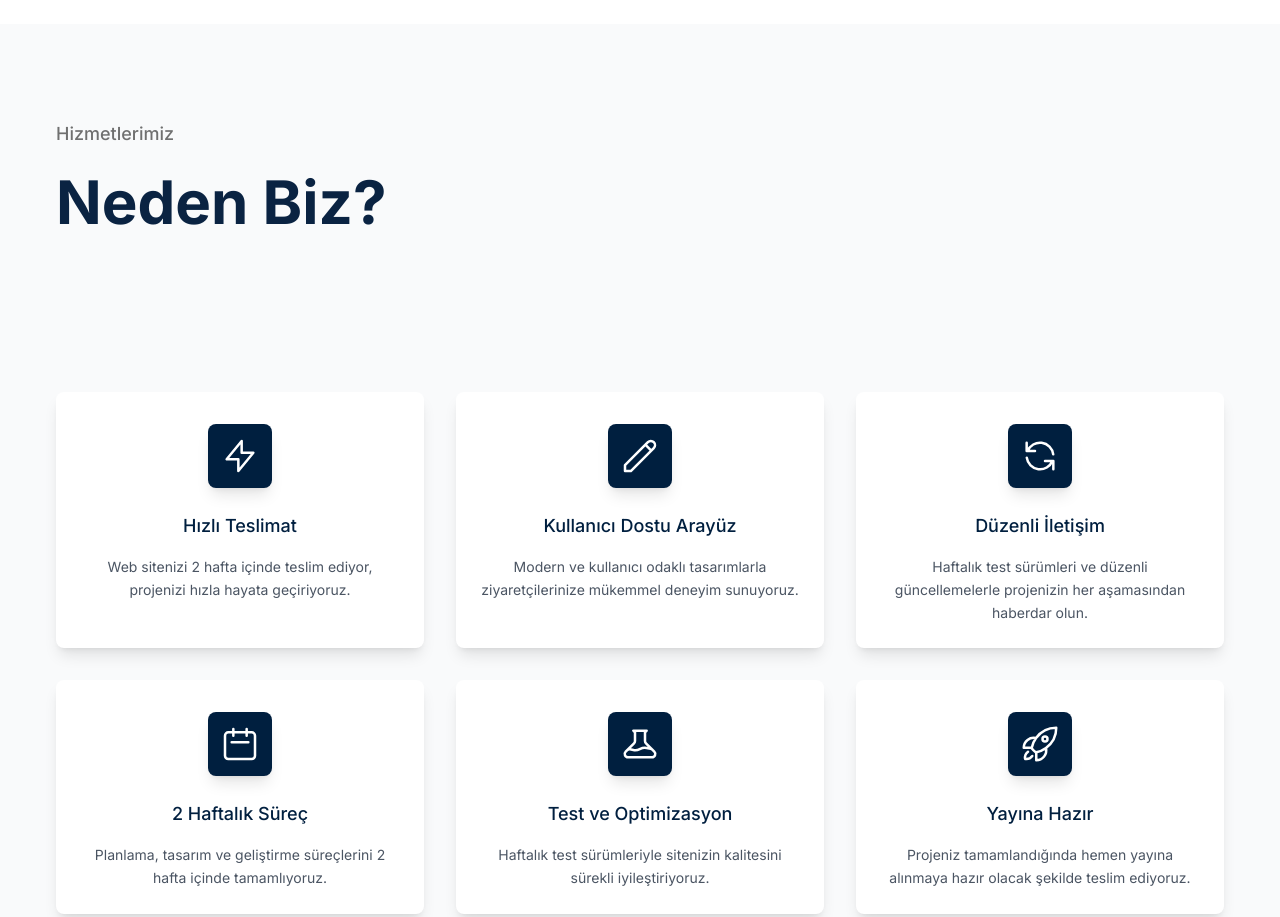
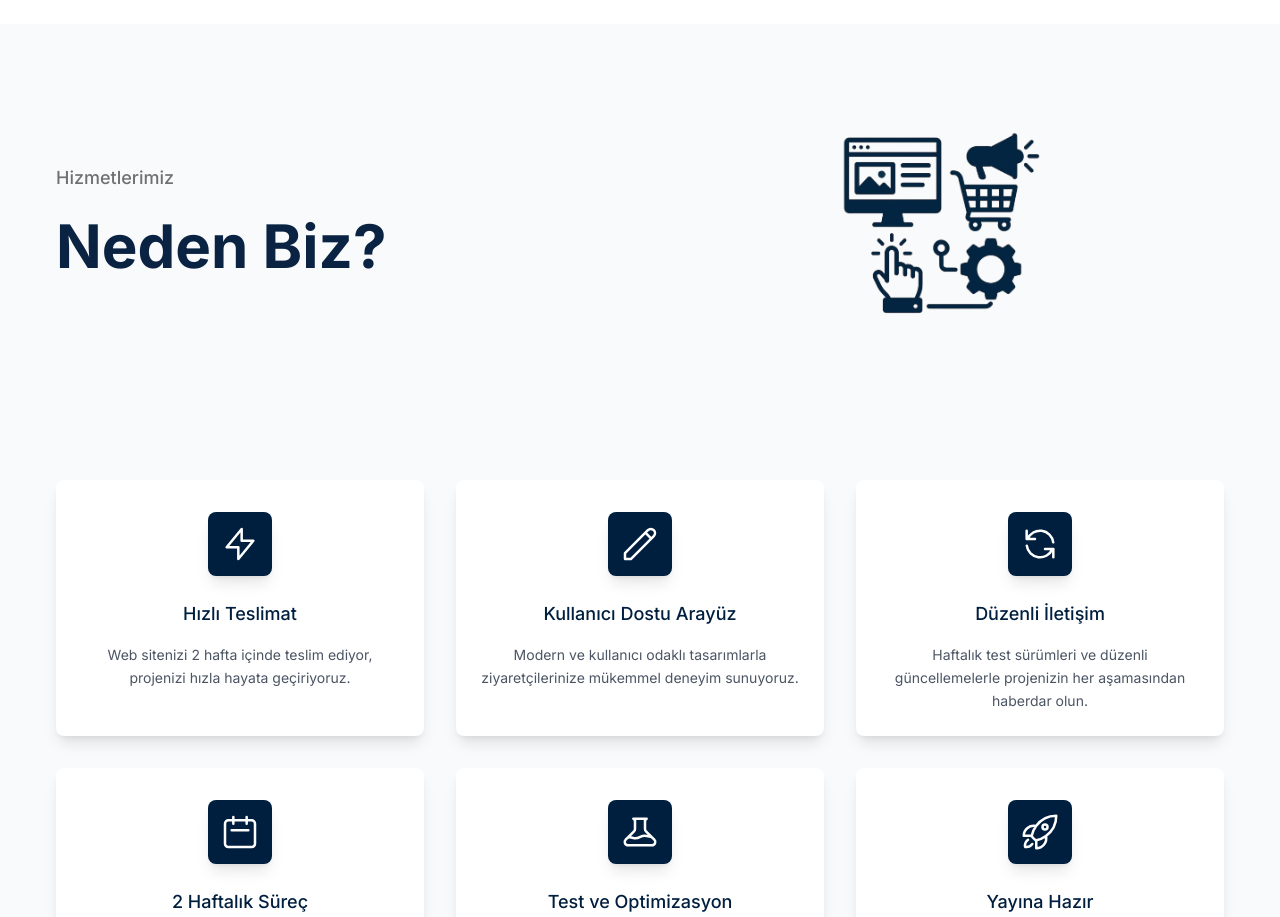
Before and after one commit to enesmalikdmn/emd-ajans, a Next.js app: page / in a window 1280 px wide. Shown: the part 1340-2257 px from the top of the page. Built offline with nearby package versions, Linux system fonts and the light colour scheme.

Commit message:
feat: services page illustration

```diff
--- a/app/components/Header.tsx
+++ b/app/components/Header.tsx
@@ -45,7 +45,7 @@ const Header = () => {
         <div className="flex items-center justify-between">
           <Link
             href="/"
-            className="relative w-[120px] h-[60px] md:w-[180px] md:h-[100px]"
+            className="relative w-[120px] h-[60px] md:w-[180px] md:h-[100px] cursor-pointer"
             aria-label="Ana sayfa"
           >
             <Image
@@ -63,7 +63,7 @@ const Header = () => {
               <Link
                 key={link.href}
                 href={link.href}
-                className="text-sm link-hover-animation"
+                className="text-sm link-hover-animation cursor-pointer"
                 aria-label={link.label}
               >
                 <span className="text-primary">{link.label}</span>
--- a/app/components/Services.tsx
+++ b/app/components/Services.tsx
@@ -1,7 +1,7 @@
 'use client';
 
 import { motion } from 'framer-motion';
-// import Image from 'next/image';
+import Image from 'next/image';
 
 const Services = () => {
   const services = [
@@ -83,20 +83,20 @@ const Services = () => {
               Neden Biz?
             </h1>
           </motion.div>
-          {/* <motion.div
+          <motion.div
             initial={{ opacity: 0, x: 50 }}
             animate={{ opacity: 1, x: 0 }}
             transition={{ duration: 0.8, ease: "easeOut", delay: 0.2 }}
             className="relative h-[120px] md:h-[160px] lg:h-[200px]"
           >
             <Image
-              src="/images/services-illustration.png"
+              src="/images/services-illustration.webp"
               alt="Services Illustration"
               fill
               className="object-contain"
               priority
             />
-          </motion.div> */}
+          </motion.div>
         </div>
       </section>
 
```
Also changed, not shown: public/images/services-illustration.webp (added).
